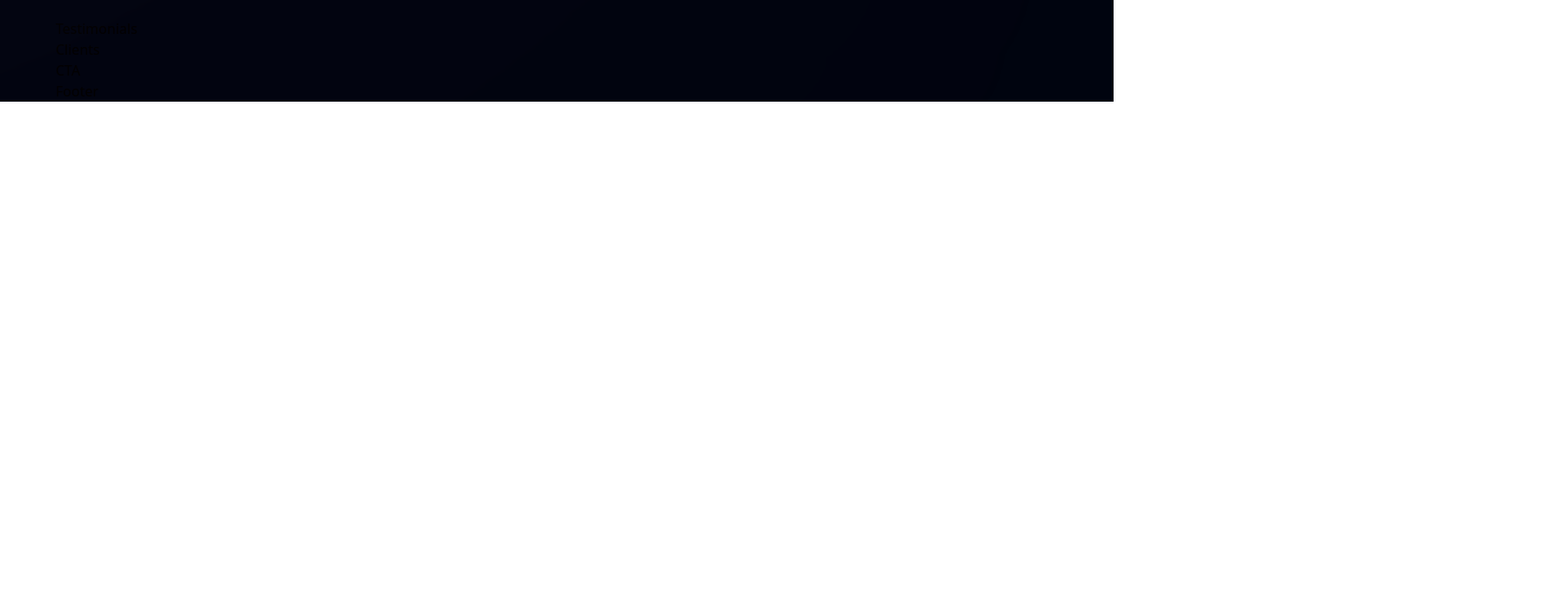
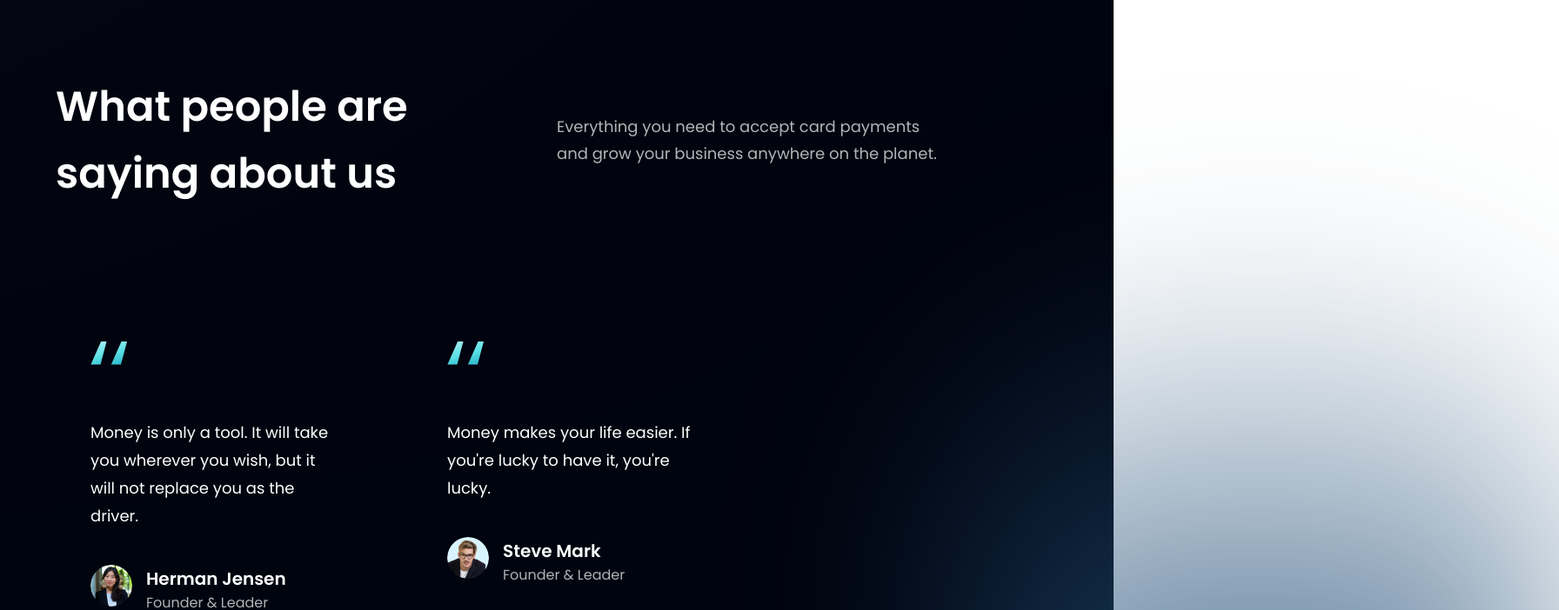
Before and after one commit to BartoszDombrow/react-tailwind-website, a React (Vite) app: page / in a window 1280 px wide. Shown: the part 2740-3442 px from the top of the page at 87% size, 1792 px wide, since content can reach past the window. Before the commit the page ends 2857 px from the top, so only its background shows below. Built offline with nearby package versions, Linux system fonts and the light colour scheme.

Commit message:
feat: add Testimonials and FeedbackCard sections

```diff
--- a/src/components/FeedbackCard.jsx
+++ b/src/components/FeedbackCard.jsx
@@ -1,8 +1,29 @@
 import React from 'react'
+import { quotes } from '../assets'
 
-const FeedbackCard = () => {
+const FeedbackCard = ({ content, name, title, img }) => {
   return (
-    <div>FeedbackCard</div>
+    <div className="justify-betwenn mr-b feedback-card my-5 flex max-w-[370px] flex-col rounded-[20px] px-10 py-12 sm:mr-5 md:mr-10">
+      <img
+        src={quotes}
+        alt="double_quotes"
+        className="h-[72px] w-[42px] object-contain"
+      />
+      <p className="my-10 font-poppins text-[18px] font-normal leading-[32px] text-white">
+        {content}
+      </p>
+      <div className="flex flex-row">
+        <img src={img} alt={name} className="h-[48px] w-[48px] rounded-full" />
+        <div className="ml-4 flex flex-col">
+          <h4 className="font-poppins text-[20px] font-semibold leading-[32px] text-white">
+            {name}
+          </h4>
+          <p className="font-poppins text-[16px] font-normal leading-[24px] text-dimWhite">
+            {title}
+          </p>
+        </div>
+      </div>
+    </div>
   )
 }
 
--- a/src/components/Testimonials.jsx
+++ b/src/components/Testimonials.jsx
@@ -1,8 +1,33 @@
 import React from 'react'
+import { feedback } from '../constants'
+import styles from '../style'
+import FeedbackCard from './FeedbackCard'
 
 const Testimonials = () => {
   return (
-    <div>Testimonials</div>
+    <section
+      id="clients"
+      className={`${styles.paddingY} ${styles.flexCenter} relative flex-col`}
+    >
+      <div className="blue__gradient absolute -right-[50%] z-[0] h-[60%] w-[60%] rounded-full" />
+      <div className="relative z-[1] mb-6 flex w-full flex-col items-center justify-between sm:mb-16 md:flex-row">
+        <h1 className={styles.heading2}>
+          What people are <br className="hidden sm:block" />
+          saying about us
+        </h1>
+        <div className="mt-6 w-full md:mt-0">
+          <p className={`${styles.paragraph} max-w-[450px] text-left`}>
+            Everything you need to accept card payments and grow your business
+            anywhere on the planet.
+          </p>
+        </div>
+      </div>
+      <div className="feedback-container relative z-[1] flex w-full flex-wrap justify-center sm:justify-start">
+        {feedback.map((card) => (
+          <FeedbackCard key={card.id} {...card} />
+        ))}
+      </div>
+    </section>
   )
 }
 
```
